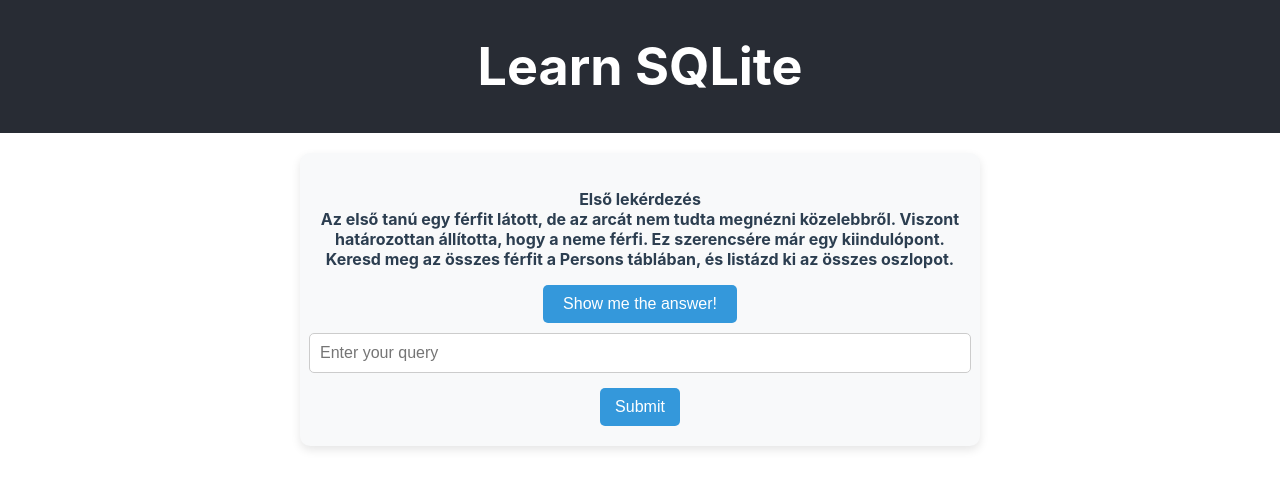
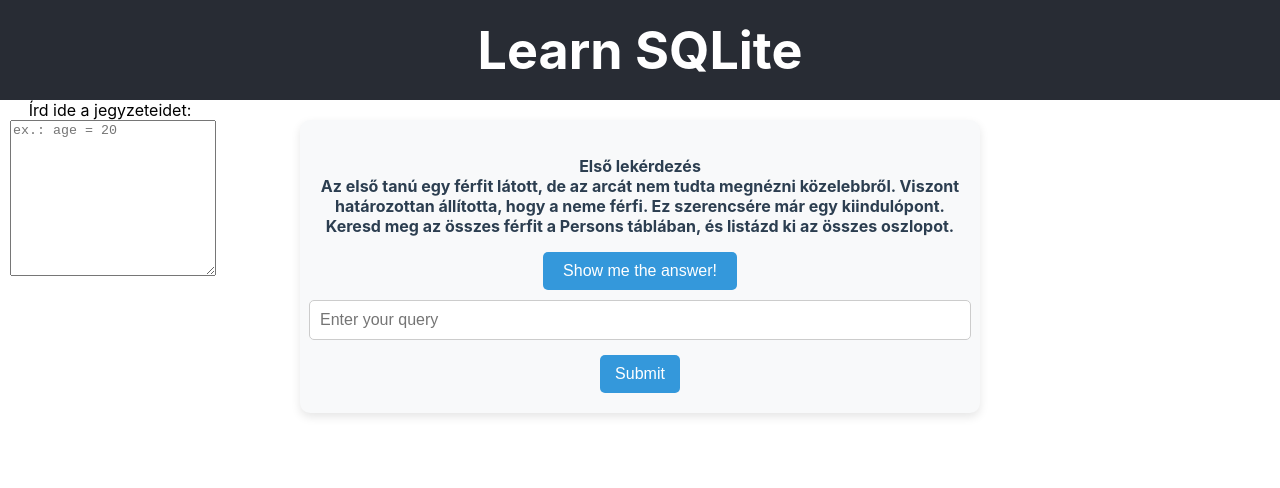
Before and after one commit to LaszloF5/sql-game, a React (Create React App) app: page / in a window 1280 px wide. Shown: the top 488 px of the page. Built offline with nearby package versions, Linux system fonts and the light colour scheme.

Commit message:
Notes added.

```diff
--- a/src/App.css
+++ b/src/App.css
@@ -4,13 +4,25 @@
 
 .App-header {
   background-color: #282c34;
-  min-height: 10vh;
+  height: 100px;
   display: flex;
   flex-direction: column;
   align-items: center;
   justify-content: center;
   font-size: calc(10px + 2vmin);
   color: white;
+}
+
+.notes-container {
+  display: flex;
+  flex-direction: column;
+  position: absolute;
+  top: 100px;
+  left: 10px;
+}
+
+.notes-container textarea, .notes-container label {
+  width: 200px;
 }
 
 .text-style {
--- a/src/App.tsx
+++ b/src/App.tsx
@@ -428,6 +428,10 @@
         )}
         {isVisibleTask && (
           <div className="main-div">
+            <div className='notes-container'>
+            <label htmlFor='notes'>Írd ide a jegyzeteidet:</label>
+            <textarea id='notes' col='10' rows='10' placeholder='ex.: age = 20'></textarea>
+            </div>
             {task0 && (
               <form
                 className="task-form"
```
